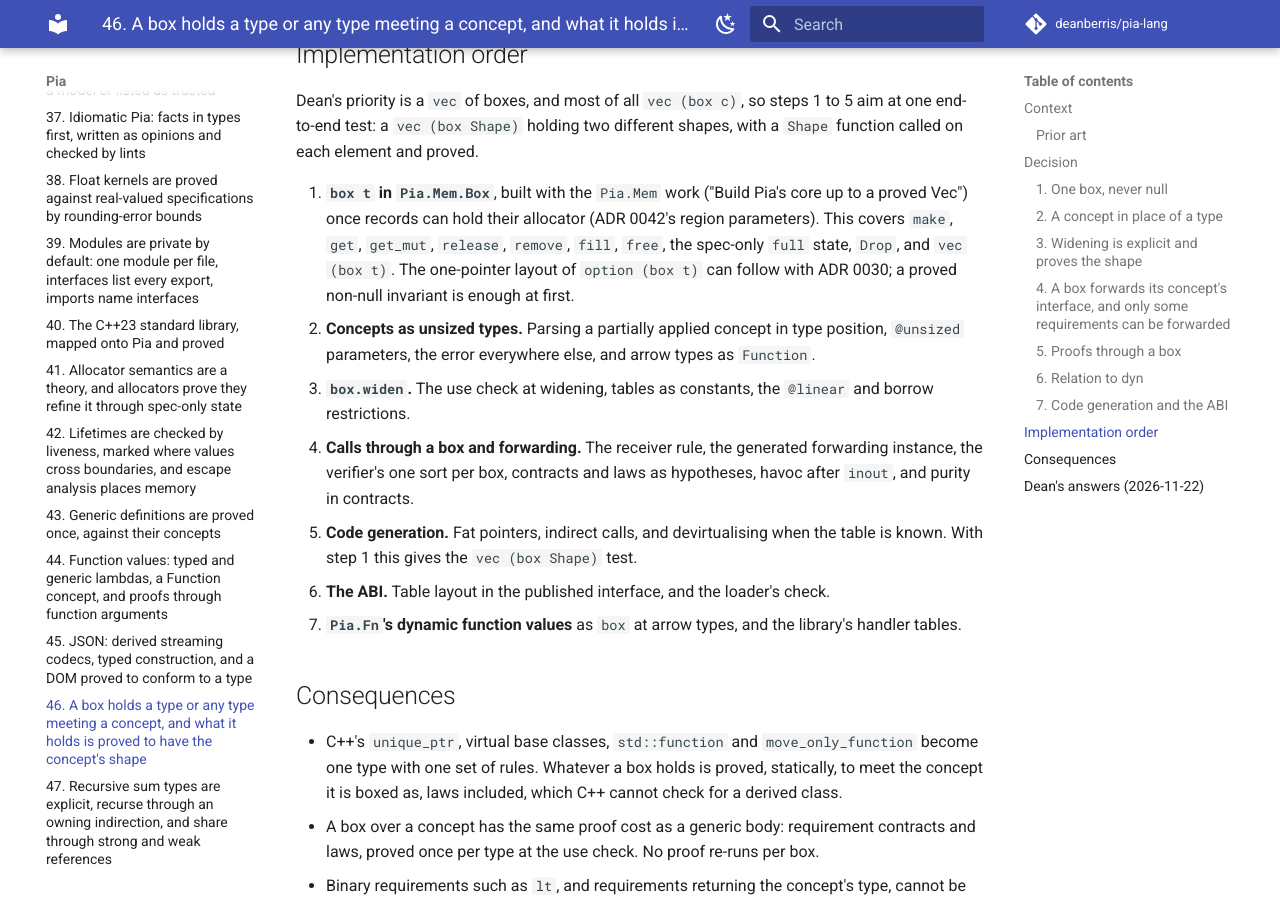
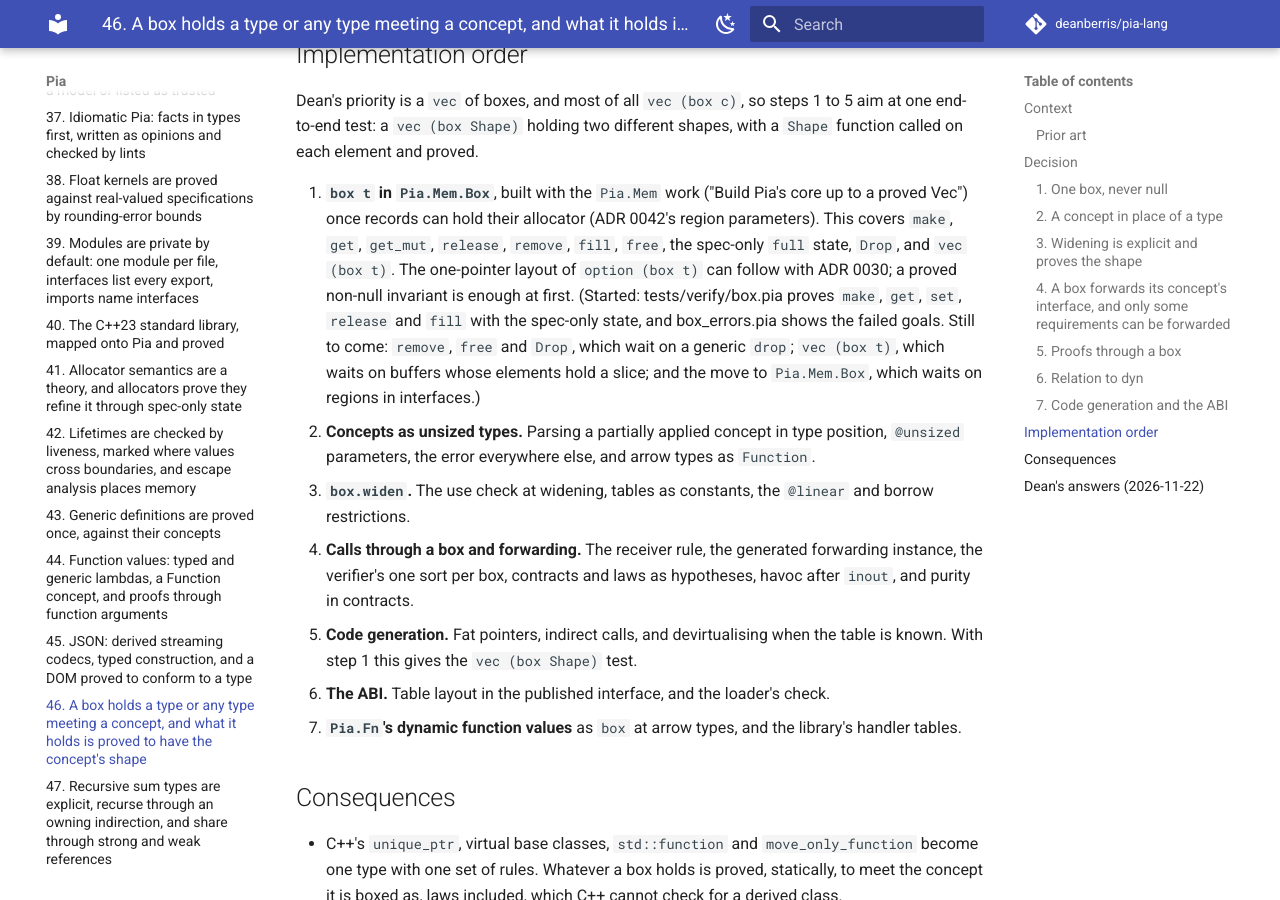
Before and after one commit to deanberris/pia-lang, an MkDocs documentation site: the page built from docs/adr/0046-box-over-a-type-or-a-concept.md, in a window 1280 px wide and 900 px high, scrolled down 5330 px. Built offline with MkDocs 1.6.1 and Material for MkDocs 9.7.7, drawn with Linux system fonts in a browser that asks for light colours; comment, search, counter and statistics services are not loaded.

Commit message:
box t, first part (ADR 0046, step 1): make, get, set, release, fill with spec-only state (#247)
tests/verify/box.pia (25 proved) and box_errors.pia (use after release,
fill when full).


Claude-Session: https://claude.ai/code/session_01SkMSatwpzvZaq2g1zg6DQd

Co-authored-by: Claude <noreply@anthropic.com>

```diff
--- a/docs/adr/0046-box-over-a-type-or-a-concept.md
+++ b/docs/adr/0046-box-over-a-type-or-a-concept.md
@@ -103,7 +103,7 @@ The proof is sound because erasing ran the use check, which proved each requirem
 
 Dean's priority is a `vec` of boxes, and most of all `vec (box c)`, so steps 1 to 5 aim at one end-to-end test: a `vec (box Shape)` holding two different shapes, with a `Shape` function called on each element and proved.
 
-1. **`box t` in `Pia.Mem.Box`**, built with the `Pia.Mem` work ("Build Pia's core up to a proved Vec") once records can hold their allocator (ADR 0042's region parameters). This covers `make`, `get`, `get_mut`, `release`, `remove`, `fill`, `free`, the spec-only `full` state, `Drop`, and `vec (box t)`. The one-pointer layout of `option (box t)` can follow with ADR 0030; a proved non-null invariant is enough at first.
+1. **`box t` in `Pia.Mem.Box`**, built with the `Pia.Mem` work ("Build Pia's core up to a proved Vec") once records can hold their allocator (ADR 0042's region parameters). This covers `make`, `get`, `get_mut`, `release`, `remove`, `fill`, `free`, the spec-only `full` state, `Drop`, and `vec (box t)`. The one-pointer layout of `option (box t)` can follow with ADR 0030; a proved non-null invariant is enough at first. (Started: tests/verify/box.pia proves `make`, `get`, `set`, `release` and `fill` with the spec-only state, and box_errors.pia shows the failed goals. Still to come: `remove`, `free` and `Drop`, which wait on a generic `drop`; `vec (box t)`, which waits on buffers whose elements hold a slice; and the move to `Pia.Mem.Box`, which waits on regions in interfaces.)
 2. **Concepts as unsized types.** Parsing a partially applied concept in type position, `@unsized` parameters, the error everywhere else, and arrow types as `Function`.
 3. **`box.widen`.** The use check at widening, tables as constants, the `@linear` and borrow restrictions.
 4. **Calls through a box and forwarding.** The receiver rule, the generated forwarding instance, the verifier's one sort per box, contracts and laws as hypotheses, havoc after `inout`, and purity in contracts.
```
Also changed, not shown: 2 other files.
